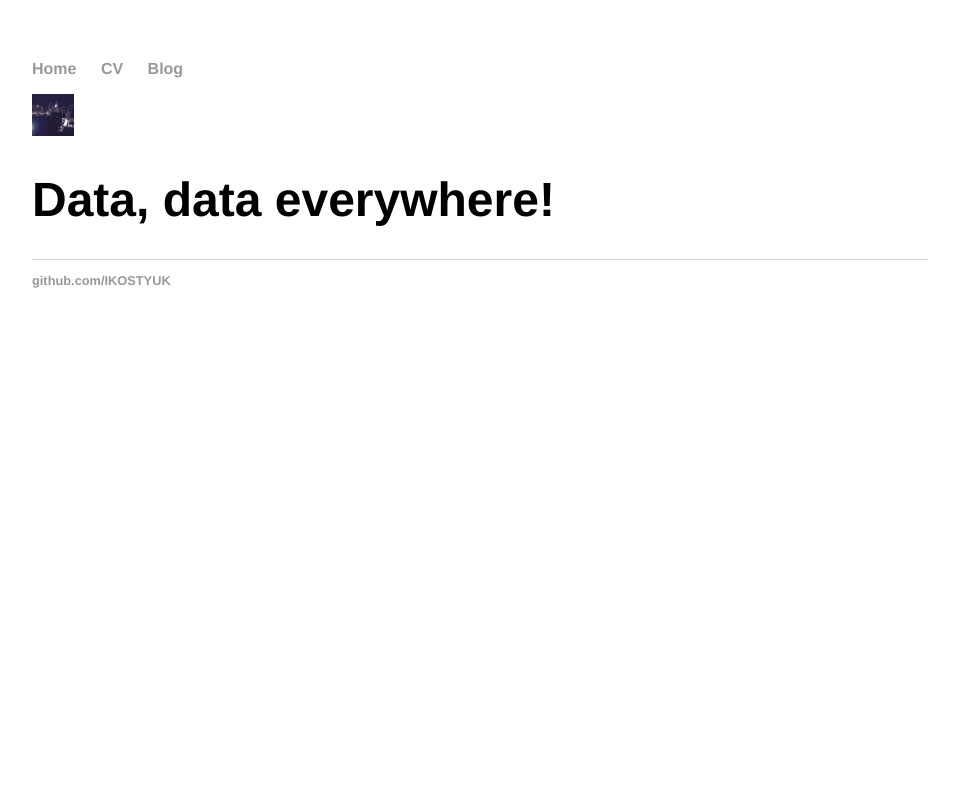
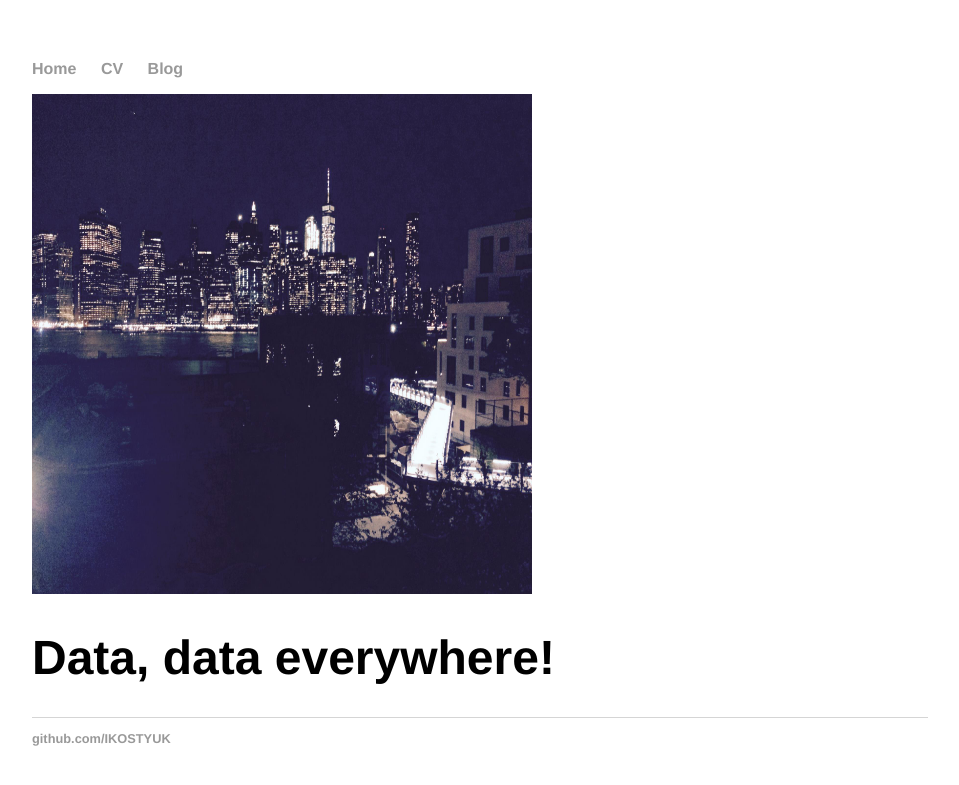
Before and after one commit to IKOSTYUK/ikostyuk.github.io, a Jekyll site: the page built from index.html, in a window 1280 px wide. Shown: the top 785 px of the page, without its empty margins (160-1119 px from the left). Built offline with Jekyll 4.4.1, drawn with Linux system fonts in a browser that asks for light colours.

Commit message:
Update index.html

```diff
--- a/index.html
+++ b/index.html
@@ -3,6 +3,6 @@
 title: Data, Data Everywhere!
 ---
 <div class="blurb">
-  <img src="img/bk.jpg" alt="hi" height="42" width="42" class="inline"/>
+  <img src="img/bk.jpg" alt="hi" height="500" width="500" class="inline"/>
   <h1>Data, data everywhere!</h1>
 </div><!-- /.blurb -->
```
